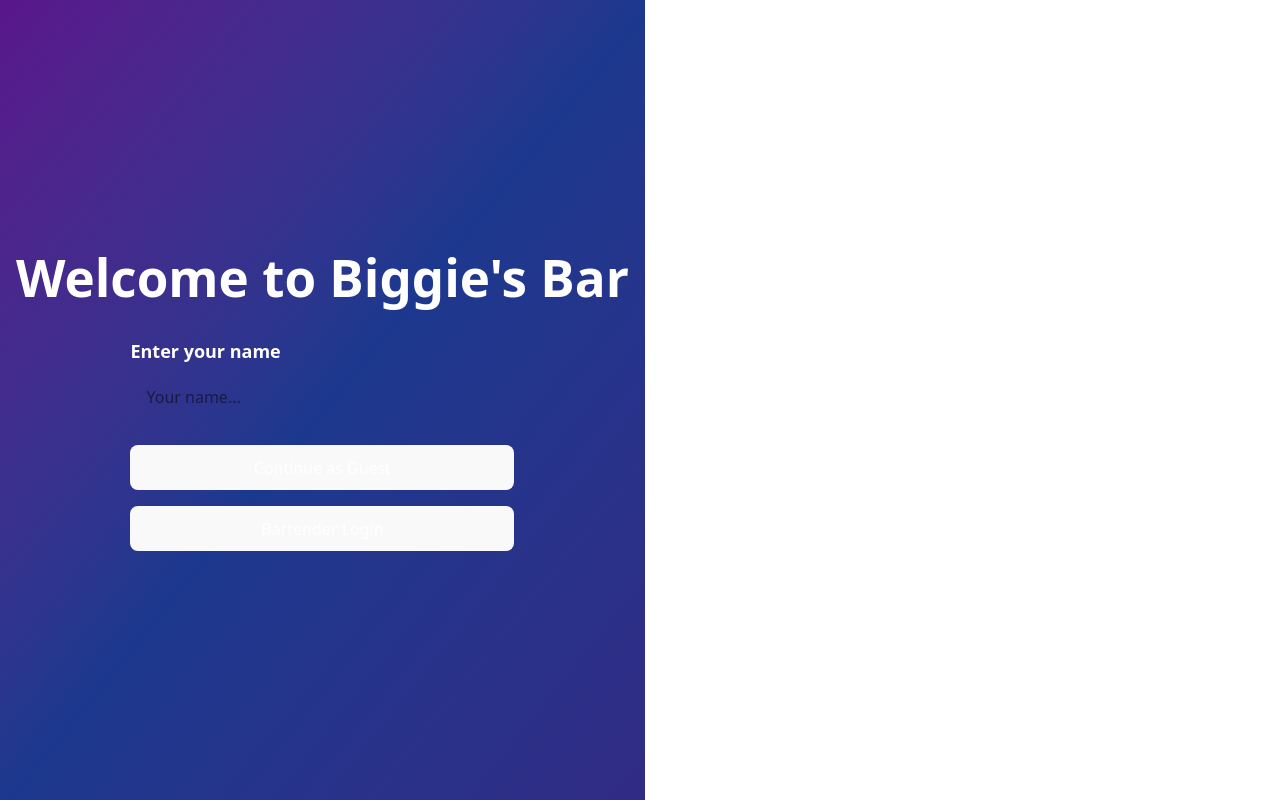
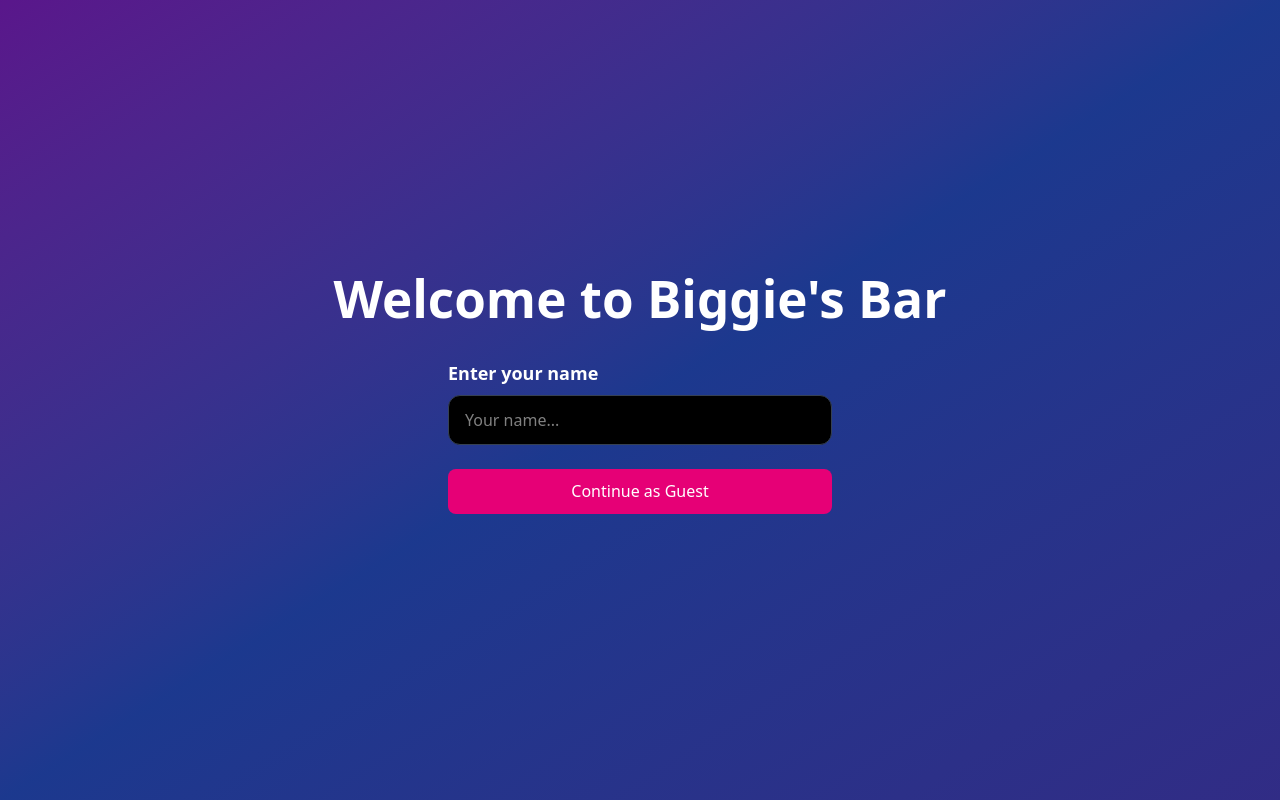
Before and after one commit to lawrenceDegoma/BartendPOS, a React (Vite) app: page / in a window 1280 px wide. Built offline with nearby package versions, Linux system fonts and the light colour scheme; no server answers; the database is empty.

Commit message:
deploy ready

```diff
--- a/src/components/CustomerOrderForm.jsx
+++ b/src/components/CustomerOrderForm.jsx
@@ -14,7 +14,7 @@ const menuItems = [
     name: 'Tokyo Tea',
     emoji: '🍵',
     category: 'Strong',
-    description: 'Similar to Long Island but with melon liqueur instead of cola, giving it a beautiful green color and a slightly sweeter, fruity taste. Still packs a punch!',
+    description: 'Similar to Long Island but with the use of a melon liqueur and sprite, giving it a beautiful green color and a slightly sweeter, fruity taste. Still packs a punch!',
     recipe: '0.5 oz vodka, 0.5 oz gin, 0.5 oz rum, 0.5 oz tequila, 0.5 oz midori, 2 oz sour mix, top with sprite, lemon or lime garnish'
   },
   {
@@ -28,14 +28,14 @@ const menuItems = [
     name: 'Moscow Mule',
     emoji: '🥃',
     category: 'Classic',
-    description: 'Vodka, spicy ginger beer, and fresh lime juice served in a copper mug. Refreshing, zesty, and has a nice kick from the ginger. A timeless favorite!',
+    description: 'Vodka, spicy ginger beer, and fresh lime juice served in a copper mug. Refreshing, zesty, and has a nice kick from the ginger.',
     recipe: '2 oz vodka, 0.5 oz lime juice, 4 oz ginger beer'
   },
   {
     name: 'Lemon Drop',
     emoji: '🍋',
-    category: 'Sweet',
-    description: 'Vodka-based cocktail with fresh lemon juice and simple syrup, served with a sugar rim. Sweet, tart, and goes down dangerously smooth!',
+    category: 'Shot',
+    description: 'Vodka-based cocktail with fresh lemon juice and simple syrup. Sweet, tart, and goes down dangerously smooth!',
     recipe: 'From bottle'
   },
   {
--- a/src/components/HomePage.jsx
+++ b/src/components/HomePage.jsx
@@ -13,17 +13,8 @@ const HomePage = () => {
     navigate("/order", {state: { guestName } });
   };
 
-  const handleBartenderLogin = () => {
-    const password = prompt("Enter bartender password:");
-    if (password === "temp") {
-      navigate("/bartender");
-    } else {
-      alert("Incorrect password");
-    }
-  };
-
   return(
-    <div className="min-h-screen flex flex-col items-center justify-center bg-gradient-to-br from-purple-900 via-blue-900 to-indigo-900 text-white px-4">
+    <div className="min-h-screen w-screen flex flex-col items-center justify-center bg-gradient-to-br from-purple-900 via-blue-900 to-indigo-900 text-white px-4">
       <h1 className="text-4xl font-bold mb-8">Welcome to Biggie's Bar</h1>
       <div className="mb-6 w-full max-w-sm">
         <label className="block mb-2 font-semibold text-lg">Enter your name</label>
@@ -32,20 +23,14 @@ const HomePage = () => {
           value={guestName}
           onChange={(e) => setGuestName(e.target.value)}
           placeholder="Your name..."
-          className="w-full px-4 py-3 rounded-xl text-black"
+          className="w-full px-4 py-3 rounded-xl !text-white !bg-black !border !border-gray-700"
         />
       </div>
       <button
         onClick={handleGuestContinue}
-        className="mb-4 px-6 py-3 rounded-xl bg-pink-600 hover:bg-pink-700 transition w-full max-w-sm"
+        className="mb-4 px-6 py-3 rounded-xl !bg-pink-600 !hover:bg-pink-700 transition w-full max-w-sm"
       >
         Continue as Guest
-      </button>
-      <button
-        onClick={handleBartenderLogin}
-        className="px-6 py-3 rounded-xl bg-green-600 hover:bg-green-700 transition w-full max-w-sm"
-      >
-        Bartender Login
       </button>
     </div>
   );
```
